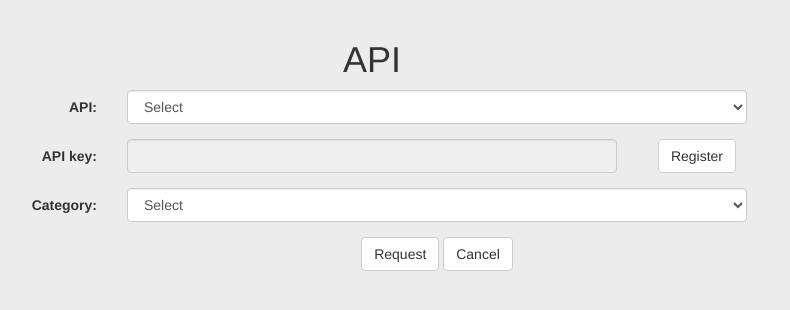
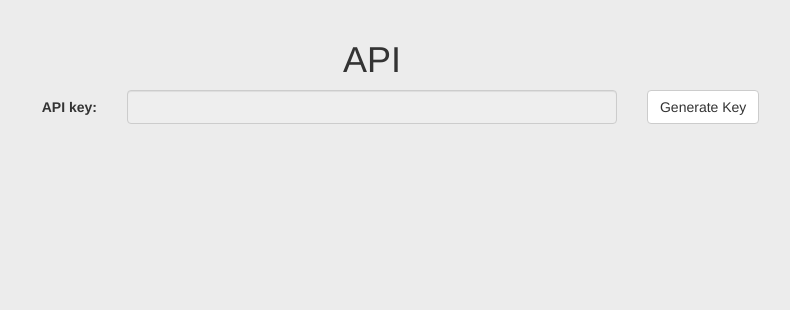
Before and after one commit to aditsrivastava4/Item_Catalog, a Flask app: page /API in a window 1280 px wide. Shown: the part 52-362 px from the top of the page, without its empty margins (268-1058 px from the left). Run offline with Flask 2, Linux system fonts and the light colour scheme; the visitor is signed in with stand-in values (Sample User, id 1); data comes from the database, SQL or seed files in the repository; parts of the project's set-up code (start-up, migrations or seed data) failed here and were passed over; some libraries are stand-ins or nearby versions.

Commit message:
Modified the form and added some js

```diff
--- a/src/templates/api.html
+++ b/src/templates/api.html
@@ -2,8 +2,15 @@
 {% block body %}
 	{% if loggedIn %}
 		<script src="{{ url_for('static', filename='js/api.js') }}" type="text/javascript"></script>
+	{% else %}
+		<script type="text/javascript">
+			function resgisterAPI() {
+				window.location.href = '/login'
+			}
+		</script>
 	{% endif %}
-<!-- Main form -->
+
+
 	<div class="row">
 		<div class="col-sm-2 col-md-2 col-lg-2"></div>
 		<div class="col-sm-8 col-md-8 col-lg-8 text-center">
@@ -16,54 +23,39 @@
 
 		<div class="col-sm-2 col-md-2 col-lg-2"></div>
 
+
+
 		<div class="col-sm-8 col-md-8 col-lg-8 text-center">
 			<form class="form-horizontal" method="POST">
-
-				<div class="form-group">
-					<label class="control-label col-sm-2">API:</label>
-					<div class="col-sm-10">
-						<select class="form-control" name="category" onchange="">
-							<option value="" selected disabled="">Select</option>
-							<option value="Catalog.json">Catalog.json</option>
-							<option value="Category.json">Category.json</option>
-							<option value="Category Items.json">Category Items.json</option>
-						</select>
-					</div>
-				</div>
-
+				<div id="type_API" class="form-group" style="display: none;"></div>
 
 				<div class="form-group">
 					<label class="control-label col-sm-2">API key:</label>
 					<div class="col-sm-8">
-						<input id="key" class="form-control" type="text" name="api_key" readonly>
+						<input id="key" class="form-control" type="text" name="api_key" value="{{ api_key }}" readonly>
 					</div>
 					<div class="col-sm-2">
-						<input class="btn btn-default" type="button" name="Register" value="Register" onclick = "resgisterAPI()">
+						<input id="keyButton"
+							class="btn btn-default"
+							type="button"
+							name="Generate_Key"
+							value="Generate Key"
+							onclick = "resgisterAPI()">
 					</div>
 				</div>
 
-				<div class="form-group">
-					<label class="control-label col-sm-2">Category:</label>
-					<div class="col-sm-10">
-						<select id="set" class="form-control" name="category">
-							<option value="" selected disabled="">Select</option>
-						{% for category in categories %}
-							<option value="{{ category.name }}">{{ category.name }}</option>
+				<div id="categories" class="form-group" style="display: none;"></div>
 
-						{% endfor %}
-						</select>
-					</div>
-				</div>
-
-
-				<div class="form-group">
-					<div class="col-sm-offset-2 col-sm-10">
-						<input class="btn btn-default" type="button" name="Request" value="Request">
-						<input class="btn btn-default" type="button" name="Cancel" value="Cancel" onclick = "cancel()">
-					</div>
-				</div>
+				<div id="requestButton" class="form-group" style="display: none;"></div>
 			</form>
 		</div>
+		{% if api_key != None %}
+			<script type="text/javascript">
+				renderAPI_form();
+			</script>
+		{% else %}
+			<script type="text/javascript">$('#key').attr('value','')</script>
+		{% endif %}
 
 		<div class="col-sm-2 col-md-2 col-lg-2"></div>
 	</div>
```
